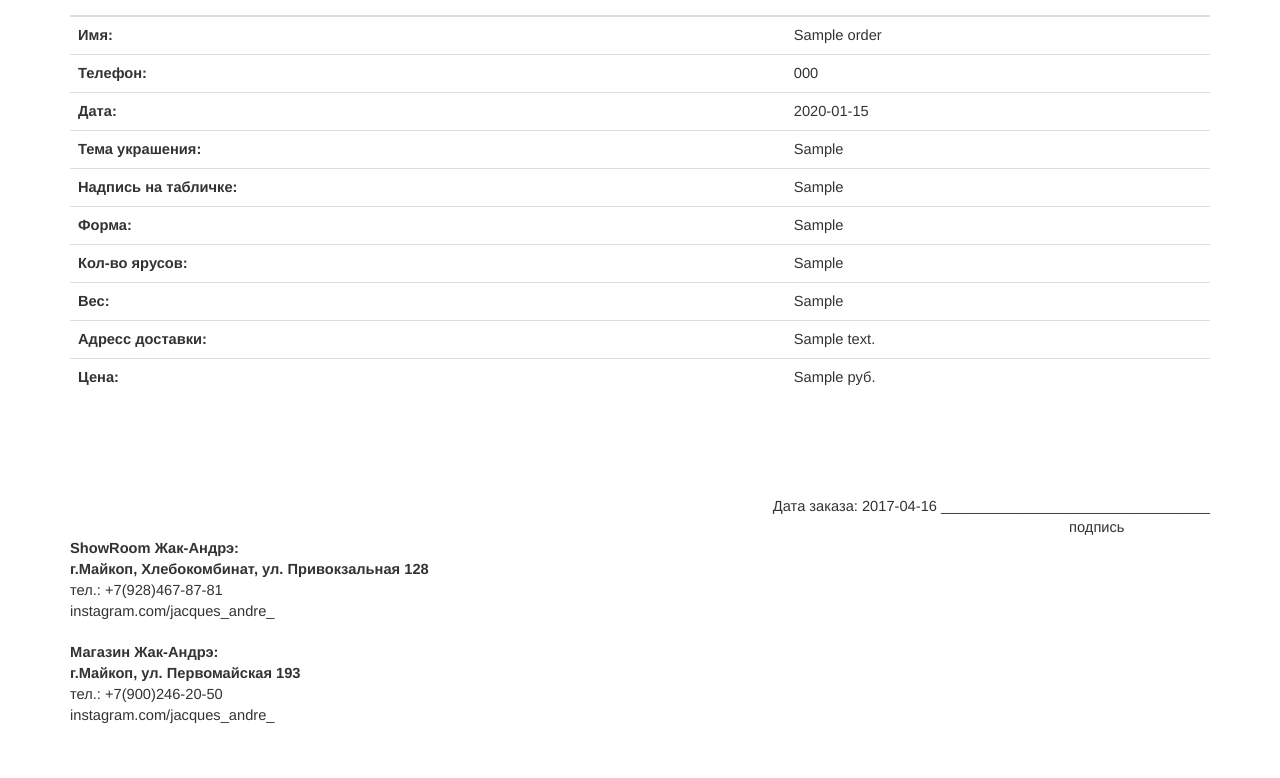
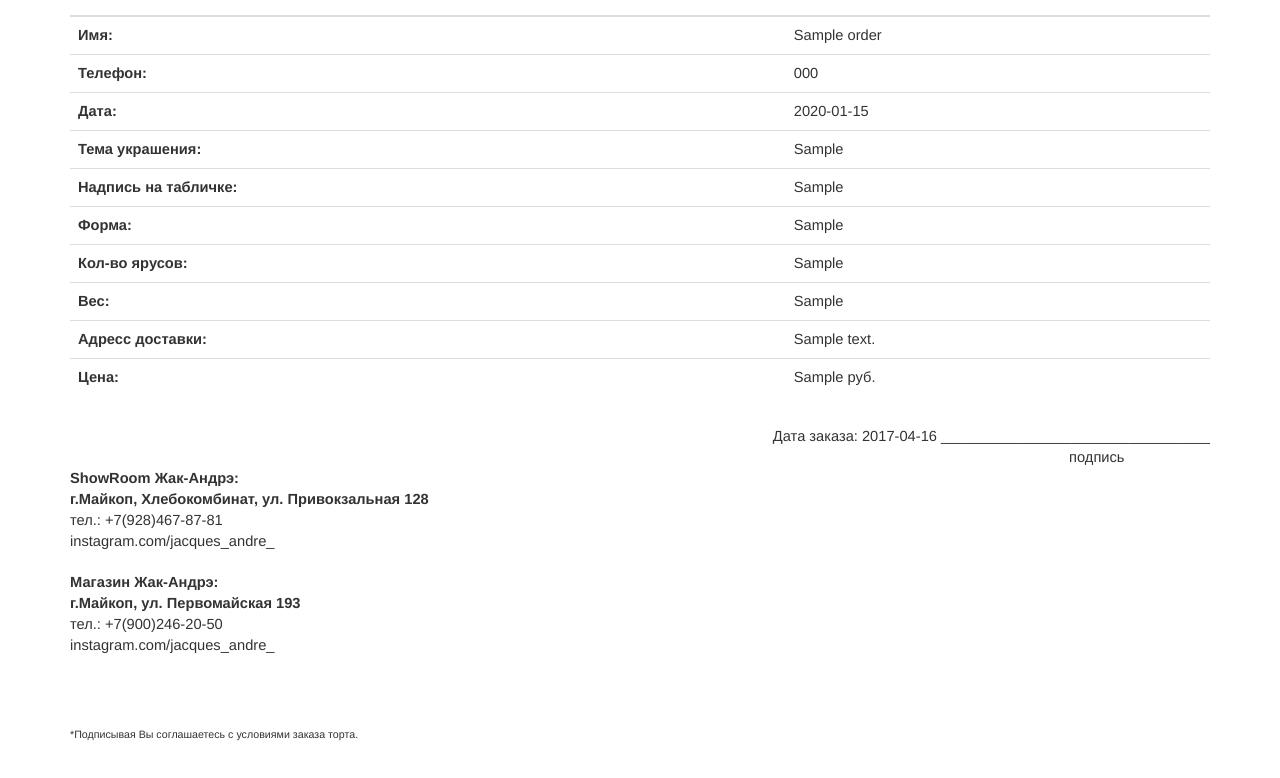
Before and after one commit to zekokh/digitalcake, a Rails app: page /print/1 in a window 1280 px wide. Shown: the part 284-1062 px from the top of the page. After the commit the page ends 1025 px from the top, so only its background shows below. Run offline with Rails 7, Linux system fonts and the light colour scheme; a user stored in the database is signed in; tables that the repository leaves empty hold one stand-in row (values such as "Sample post"); style sheets or scripts are compiled from the project's sources; some libraries are stand-ins or nearby versions.

Commit message:
new page

```diff
--- a/app/assets/stylesheets/orders.scss
+++ b/app/assets/stylesheets/orders.scss
@@ -667,7 +667,7 @@
   height: 80px;
 }
 .signature {
-  margin-top: 100px;
+  margin-top: 30px;
   text-align: right;
 }
 .print {
```
